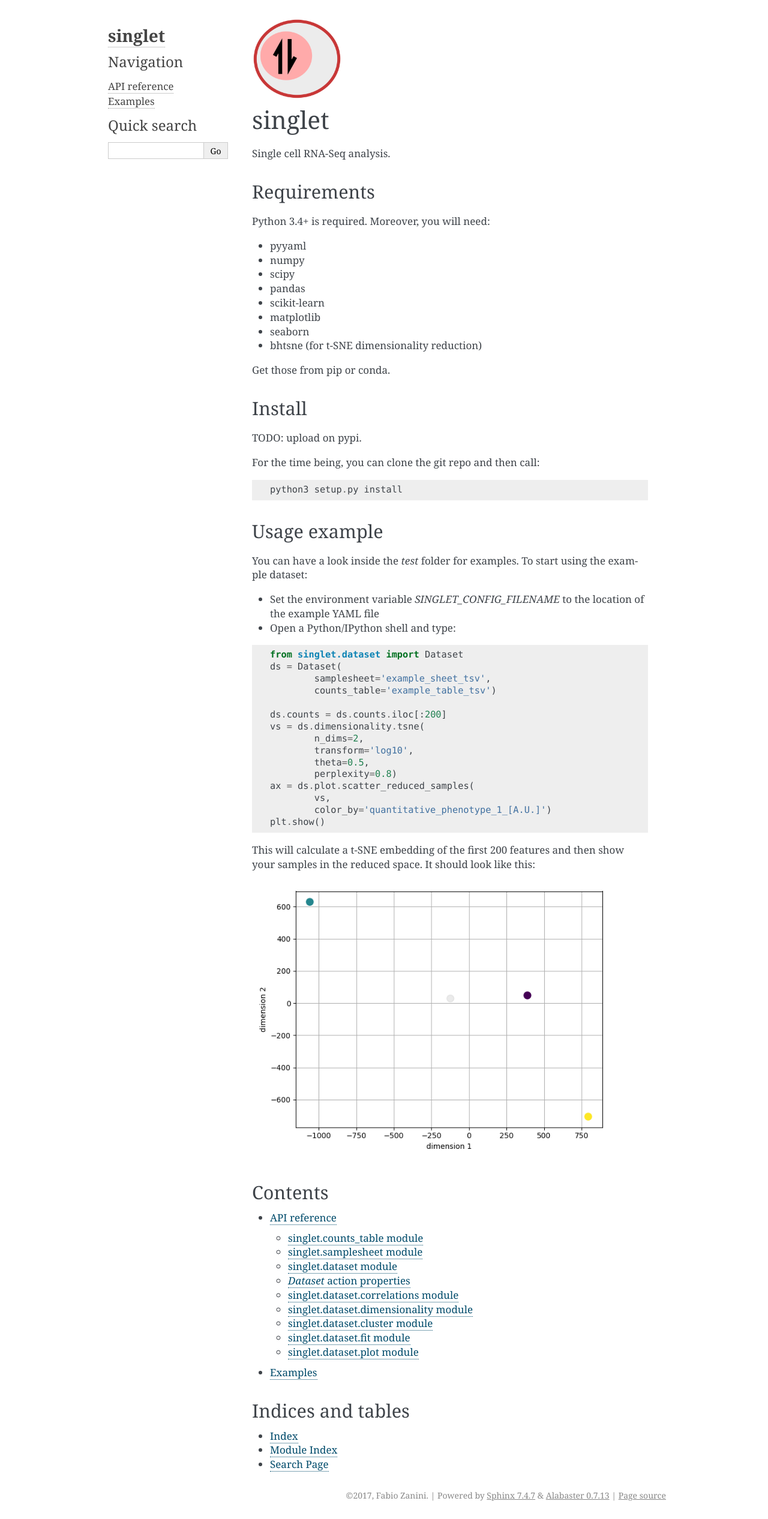
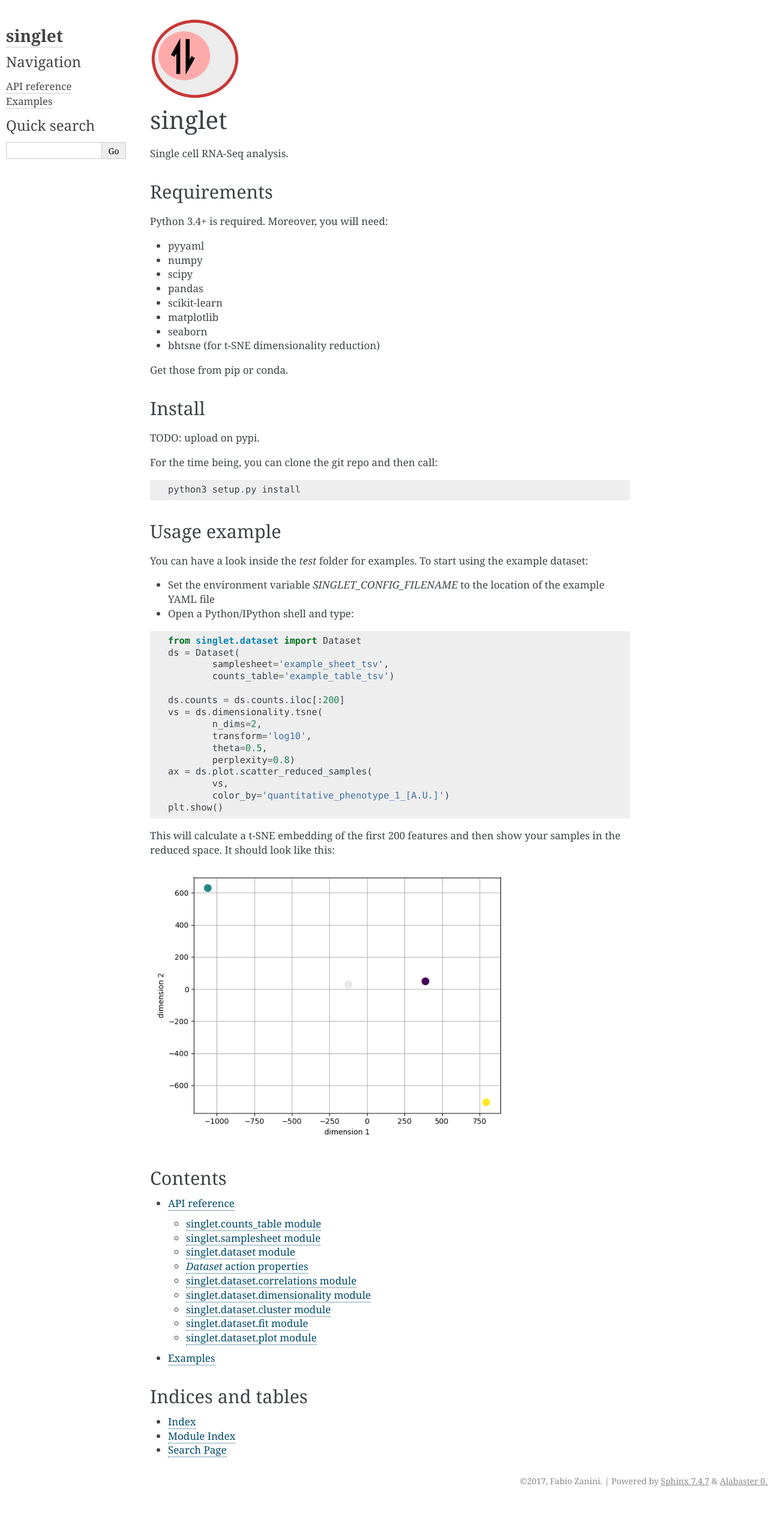
Before and after one commit to iosonofabio/singlet, a Sphinx documentation site: the page built from docs/index.rst, in a window 1280 px wide. Shown: the whole page at 60% size. Built offline with Sphinx 7.4.7, drawn with Linux system fonts in a browser that asks for light colours; after the commit the page ends 2508 px from its top, so only the background shows below that.

Commit message:
Wider page in docs

```diff
--- a/docs/conf.py
+++ b/docs/conf.py
@@ -100,7 +100,9 @@ html_theme = 'alabaster'
 # further.  For a list of options available for each theme, see the
 # documentation.
 #
-# html_theme_options = {}
+html_theme_options = {
+        'page_width': '1400px',
+}
 
 # Add any paths that contain custom static files (such as style sheets) here,
 # relative to this directory. They are copied after the builtin static files,
```
